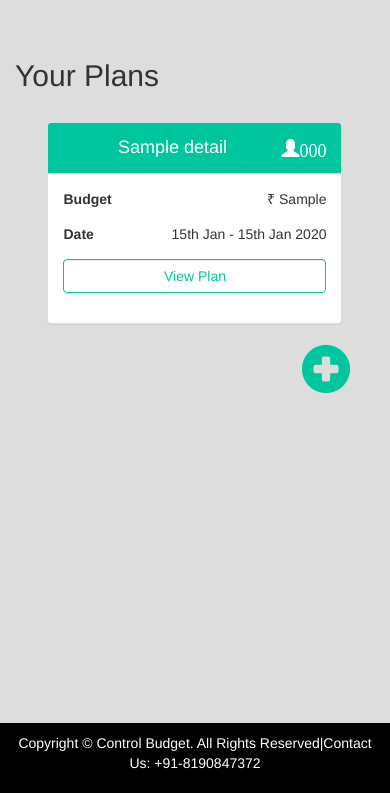
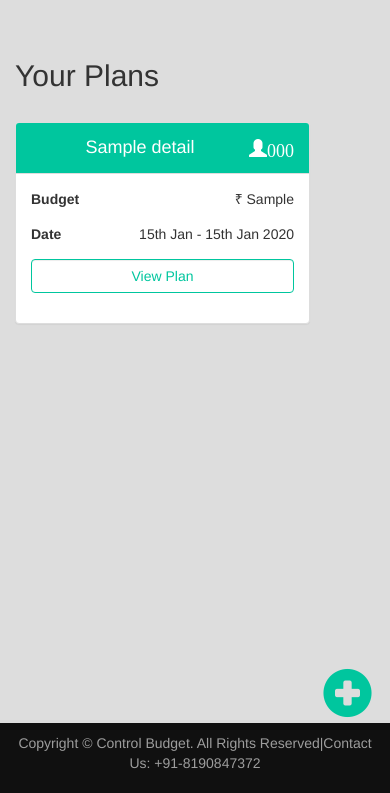
Before and after one commit to sdz28r/bdgt_expense_manager, a PHP site: page /home.php in a window 390 px wide. Shown: the part 51-844 px from the top of the page. Run offline with PHP 8.4, Linux system fonts and the light colour scheme; the visitor is signed in with stand-in values (Sample User, id 1); tables that the repository leaves empty or names only in its code hold one stand-in row (values such as "Sample post").

Commit message:
Third Commit

```diff
--- a/home.php
+++ b/home.php
@@ -19,7 +19,7 @@
             include 'includes/header.php';
         ?>
 
-        <main>
+        <main style="margin-bottom: 200px">
             <?php
                 $email = $_SESSION['email'];
                 $query = "select * from plan_members where user_email = '$email'";
@@ -49,7 +49,7 @@
                                     $new_query = "select * from plan_details where id = '$row_first[3]'";
                                     $new_result = mysqli_query($con, $new_query) or die(mysqli_error($con));
                                     $row_second = mysqli_fetch_array($new_result); ?>
-                                    <div class="col-md-3 col-sm-8 col-xs-10 col-xs-offset-1 col-sm-offset-0">
+                                    <div class="col-md-3 col-sm-8 col-xs-10">
                                         <div class="panel panel-default">
                                             <div class="panel-heading" style="background-color: #00C69E; color: white">
                                                 <h4 style="text-align: center;"><?php echo $row_second['title']; ?><span class="glyphicon glyphicon-user" style="float: right;"><span style=" vertical-align: top;"><?php echo "".$row_second['number_of_people']; ?></span></span></h4>
@@ -85,12 +85,18 @@
                             <?php } ?>
                         </div>
                     </div>
+                </main>
+            <div class="abovefooter">
                 <a href="create_new_plan.php"  id="plan" class="glyphicon glyphicon-plus-sign lg"></a>
-            <?php } ?>
-        </main>
+            </div>
+        <?php } ?>
 
-        <?php
-            include 'includes/footer.php';
-        ?>
+        <footer>
+            <div class="footer">
+                <center>
+                    <p>Copyright © Control Budget. All Rights Reserved|Contact Us: +91-8190847372</p>
+                </center>
+            </div>
+        </footer>
     </body>
 </html>
--- a/index.php
+++ b/index.php
@@ -28,7 +28,7 @@
                 <center>
                     <div id="banner_content">
                         <h1>We help you control your Budget</h1>
-                        <a class="btn btn-primary btn-lg active" href="login.php">Start Today</a>
+                        <a class="btn btn-primary btn-lg" href="login.php">Start Today</a>
                     </div>
                 </center>
             </div>
--- a/nbproject/private/private.xml
+++ b/nbproject/private/private.xml
@@ -3,12 +3,8 @@
     <editor-bookmarks xmlns="http://www.netbeans.org/ns/editor-bookmarks/2" lastBookmarkId="0"/>
     <open-files xmlns="http://www.netbeans.org/ns/projectui-open-files/2">
         <group>
-            <file>file:/C:/wamp64/www/WebAThon/signup.php</file>
-            <file>file:/C:/wamp64/www/WebAThon/includes/footer.php</file>
-            <file>file:/C:/wamp64/www/WebAThon/expense_distribution.php</file>
-            <file>file:/C:/wamp64/www/WebAThon/view_plan.php</file>
+            <file>file:/C:/wamp64/www/WebAThon/style.css</file>
             <file>file:/C:/wamp64/www/WebAThon/index.php</file>
-            <file>file:/C:/wamp64/www/WebAThon/signup_script.php</file>
         </group>
     </open-files>
 </project-private>
--- a/style.css
+++ b/style.css
@@ -9,6 +9,7 @@ body{
 }
 
 main{
+    overflow: hidden;
     margin-top: 90px;
     margin-bottom: 100px;
 }
@@ -41,8 +42,8 @@ main{
     position: relative;
     padding-top: 6%;
     padding-bottom: 6%;
-    margin-top: 12%;
-    margin-bottom: 45%;
+    margin-top: 15%;
+    margin-bottom: 47%;
     background-color: rgba(0, 0, 0, 0.7);
 }
 
@@ -56,7 +57,8 @@ main{
 }
 
 #plan{
-    margin-right: 10%;
+    margin-bottom: 75px;
+    margin-right: 2%;
     font-size: 50px;
     float: right;
     text-decoration: none;
@@ -74,11 +76,20 @@ main{
     color: white;
 }
 
+.abovefooter{
+    position: fixed;
+    bottom: 0;
+    padding-top: 10px;
+    padding-left: 10px;
+    padding-right: 10px;
+    width: 100%;
+}
+
 .footer{
-    color: #ffffff;
     position: fixed;
     bottom: 0;
     padding: 10px;
     width: 100%;
-    background-color: #000000;
+    background-color: #101010;
+    color:#9d9d9d;
 }
```
Also changed, not shown: view_plan.php (+4 -5 lines), 1 other file.
